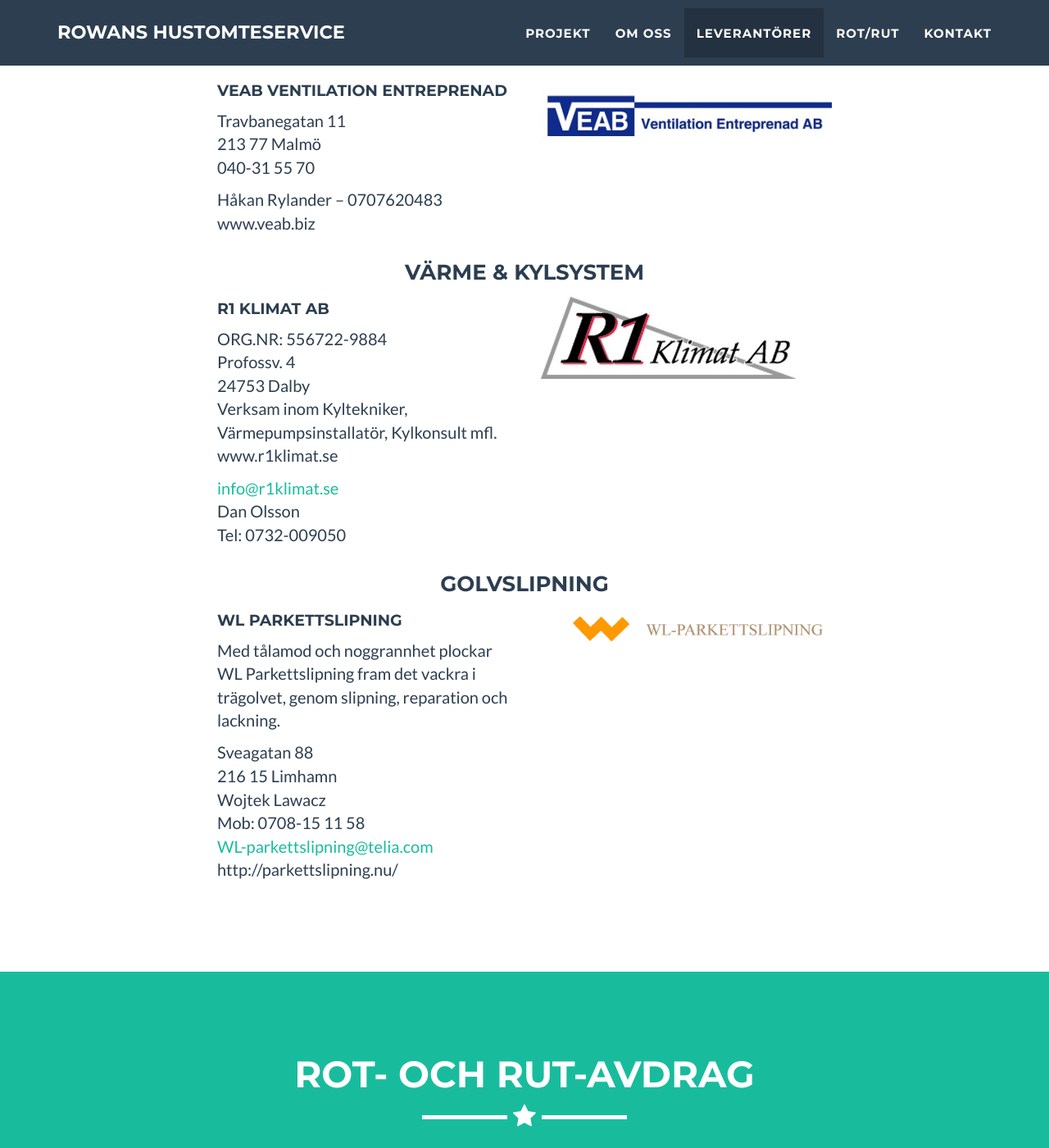
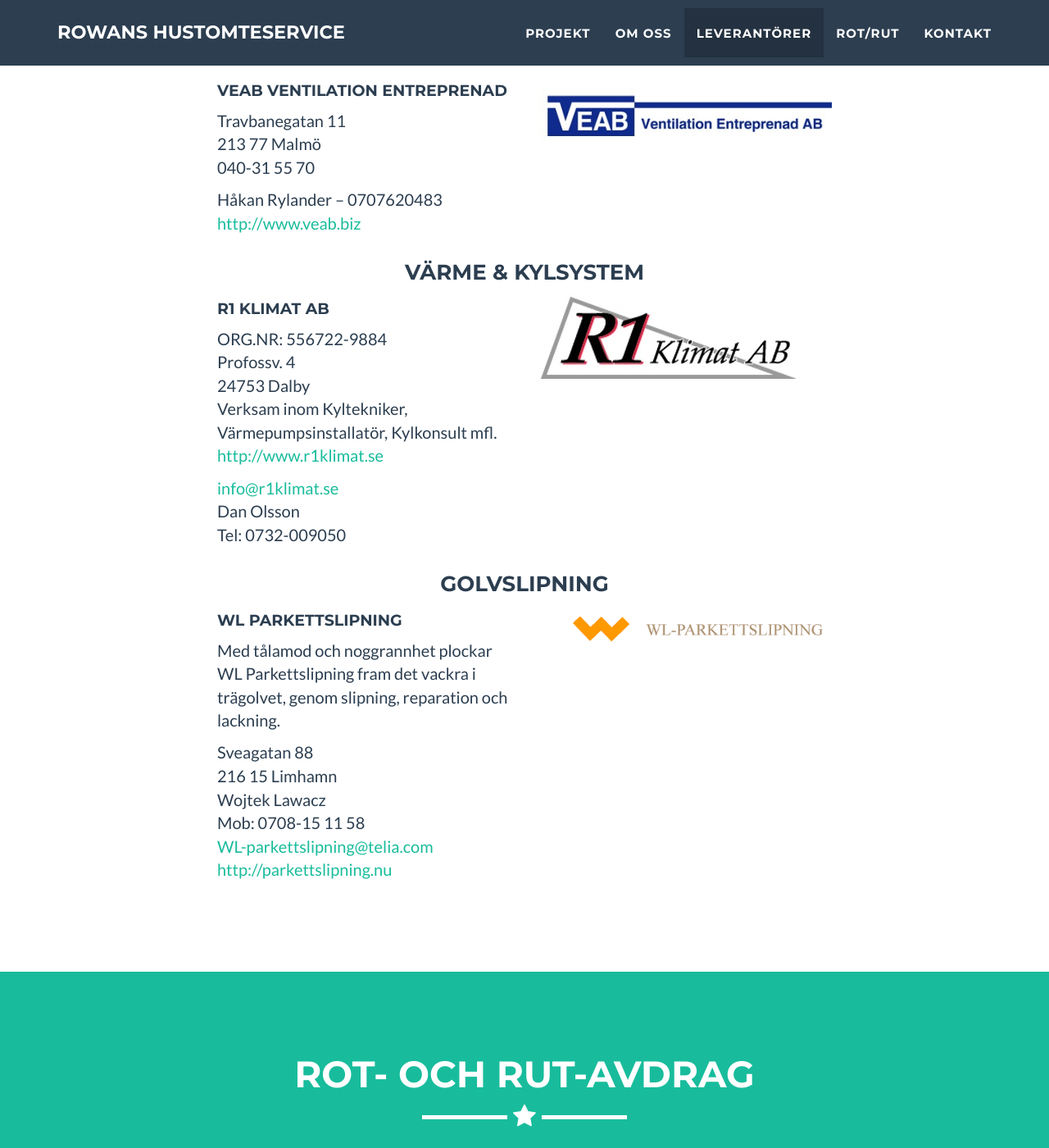
Before and after one commit to hustomteservice/hustomteservice.github.io, a Jekyll site: the page built from index.html, in a window 1280 px wide and 1400 px high, scrolled down 4301 px. Shown: the whole window at 82% size. Built offline with Jekyll 4.4.1, drawn with Linux system fonts in a browser that asks for light colours; some of the changed lines change nothing that is shown; some of the changed text lies outside the part shown.

Commit message:
Fix hyperlinks

```diff
--- a/_includes/subcontractors.html
+++ b/_includes/subcontractors.html
@@ -74,7 +74,7 @@
         <p>ORG.NR: 556961-0669<br />
           Smedjegatan 1<br />
           234 30 Hörby<br />
-          www.newgolv.se
+          <a href="http://www.newgolv.se" target="_blank">http://www.newgolv.se</a>
         </p>
         <p>Niklas Pålsson<br />
           072-1867261<br />
@@ -128,7 +128,7 @@
           040-31 55 70
         </p>
         <p>Håkan Rylander – 0707620483<br />
-          www.veab.biz
+          <a href="http://www.veab.biz" target="_blank">http://www.veab.biz</a>
         </p>
       </div>
       <div class="col-lg-4">
@@ -149,7 +149,7 @@
           24753 Dalby<br />
           Verksam inom Kyltekniker,<br />
           Värmepumpsinstallatör, Kylkonsult mfl.<br />
-          www.r1klimat.se
+          <a href="http://www.r1klimat.se" target="_blank">http://www.r1klimat.se</a>
         </p>
         <p><a href="mailto:info@r1klimat.se">info@r1klimat.se</a><br />
           Dan Olsson<br />
@@ -176,7 +176,7 @@
           Wojtek Lawacz<br />
           Mob: 0708-15 11 58<br />
           <a href="mailto:WL-parkettslipning@telia.com">WL-parkettslipning@telia.com</a><br />
-          http://parkettslipning.nu/
+          <a href="http://parkettslipning.nu" target="_blank">http://parkettslipning.nu</a>
         </p>
       </div>
       <div class="col-lg-4">
```
